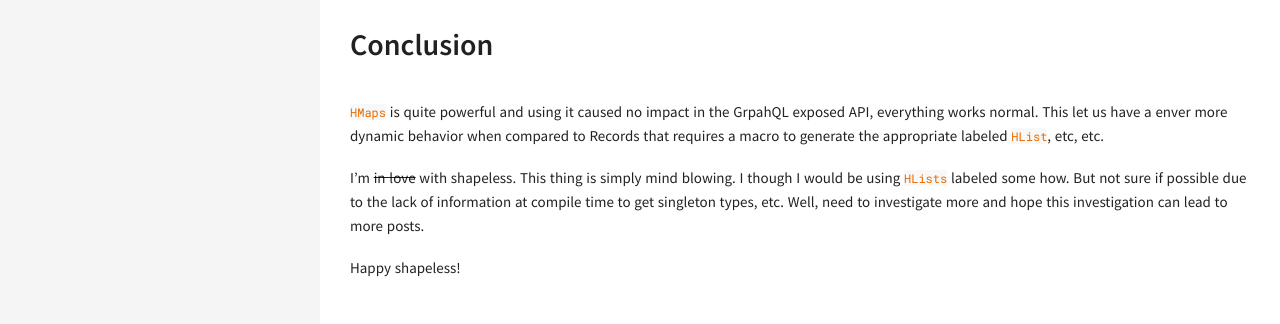
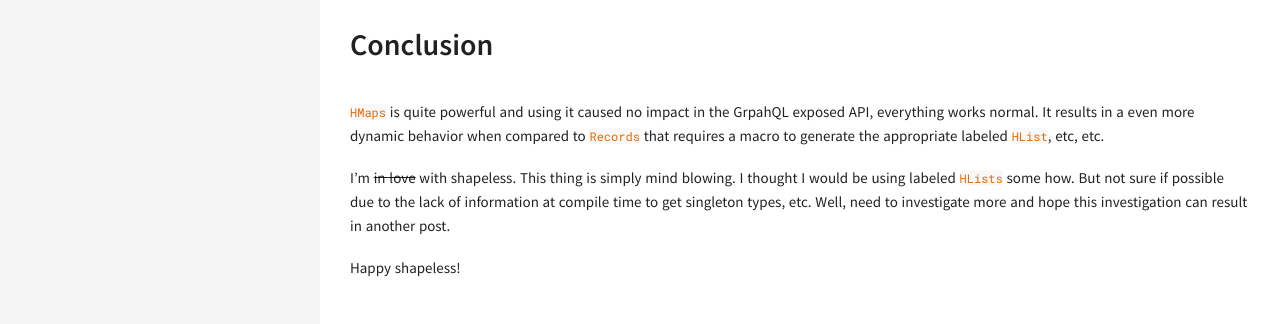
Before and after one commit to paulosuzart/paulosuzart.github.io, a Jekyll site: the page built from _posts/2017-07-29-sangria-without-case-classes-pt2.md, in a window 1280 px wide. Shown: the part 2455-2779 px from the top of the page. Built offline with Jekyll 4.4.1, drawn with Linux system fonts in a browser that asks for light colours; comment, search, counter and statistics services are not loaded.

Commit message:
Changed some wordin

```diff
--- a/_posts/2017-07-29-sangria-without-case-classes-pt2.md
+++ b/_posts/2017-07-29-sangria-without-case-classes-pt2.md
@@ -118,8 +118,8 @@ I wanted to remove the type parameter from `defaultResolve[String]` and use just
 Conclusion
 ===
 
-`HMaps` is quite powerful and using it caused no impact in the GrpahQL exposed API, everything works normal. This let us have a enver more dynamic behavior when compared to Records that requires a macro to generate the appropriate labeled `HList`, etc, etc.
+`HMaps` is quite powerful and using it caused no impact in the GrpahQL exposed API, everything works normal. It results in a even more dynamic behavior when compared to `Records` that requires a macro to generate the appropriate labeled `HList`, etc, etc.
 
-I'm ~~in love~~ with shapeless. This thing is simply mind blowing. I though I would be using `HLists` labeled some how. But not sure if possible due to the lack of information at compile time to get singleton types, etc. Well, need to investigate more and hope this investigation can lead to more posts.
+I'm ~~in love~~ with shapeless. This thing is simply mind blowing. I thought I would be using labeled `HLists` some how. But not sure if possible due to the lack of information at compile time to get singleton types, etc. Well, need to investigate more and hope this investigation can result in another post.
 
 Happy shapeless!
```
